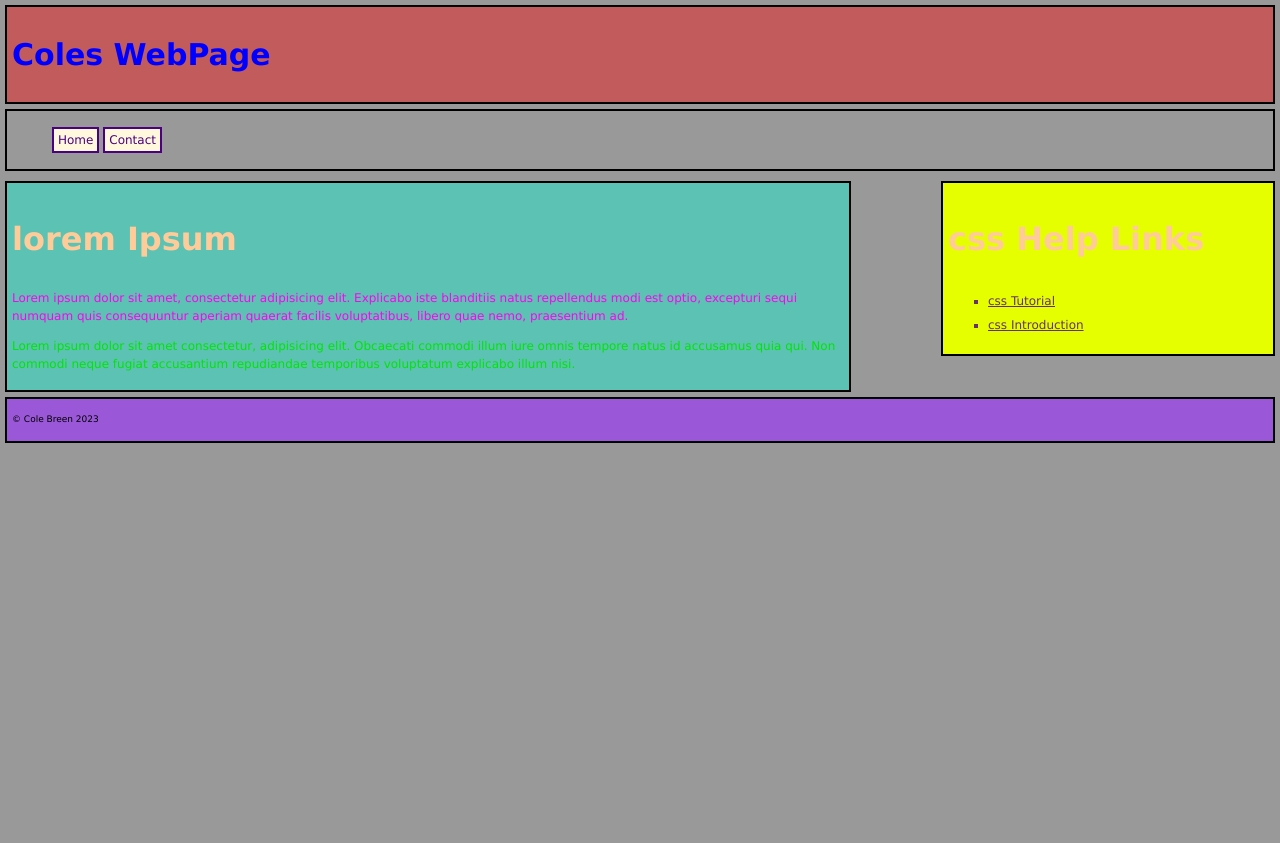
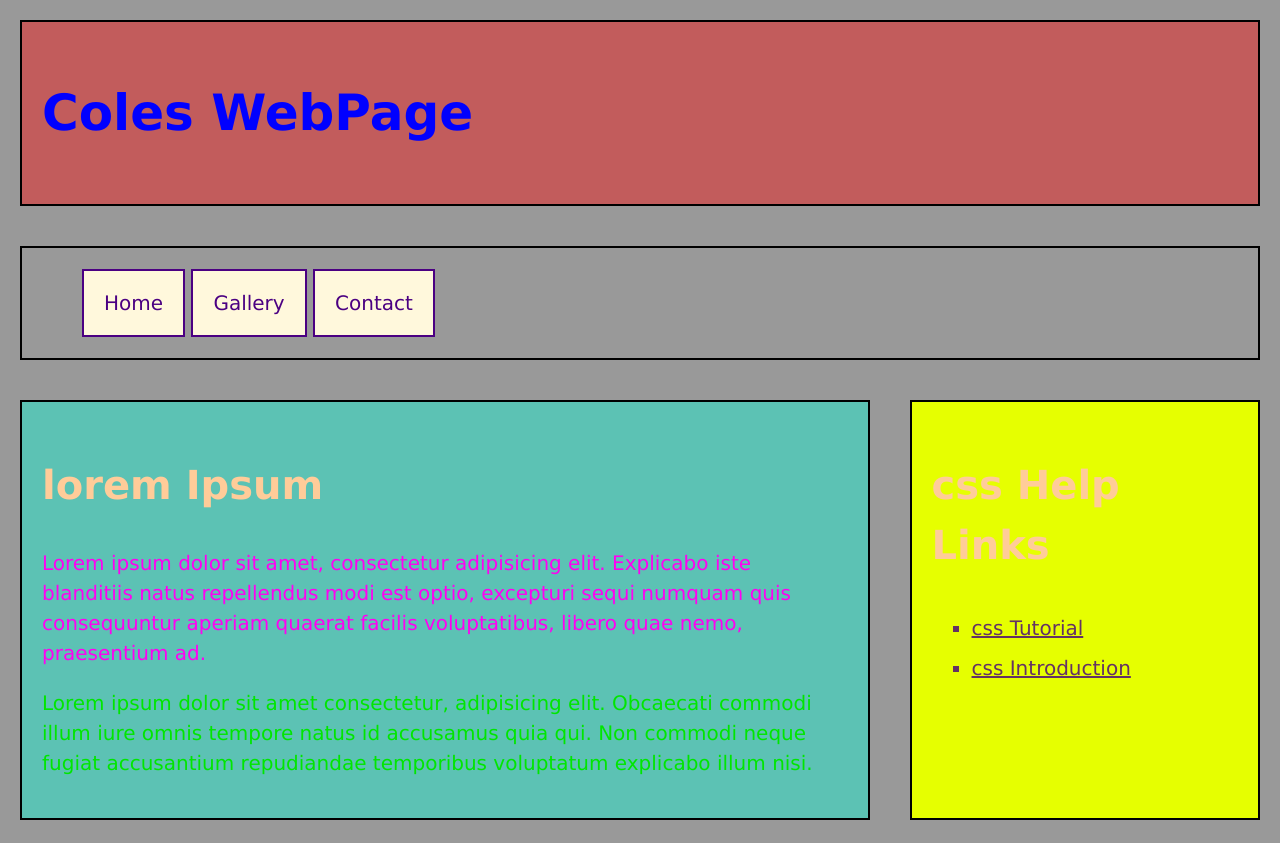
Before and after one commit to ColeBreen99/ColeBreen99, a plain HTML site: page index.html in a window 1280 px wide. Shown: the top 843 px of the page. Before the commit the page ends 800 px from the top, so only its background shows below. Drawn offline with Linux system fonts and the light colour scheme.

Commit message:
5th commit

```diff
--- a/css/styles.css
+++ b/css/styles.css
@@ -1,16 +1,19 @@
 /* Cole Breen
 * ID: 8939986
 */
-
+html{
+    font : normal normal normal 20px/1.5 Verdana, arial, Helvetica, sans-serif;
+}
 body{
-    font : normal normal normal 12px/1.5 Verdana, arial, Helvetica, sans-serif;
     height : auto;
     width : auto;
-    background-color : hsla(0, 0%, 0%, 0.4)
+    background-color : hsla(0, 0%, 0%, 0.4);
+    display: flex;
+    flex-direction: column;
 }
 h1 {
     color: blue;
-    font-size: 30px;
+    font-size: 2.5rem;
 }
 ul li a {
     list-style-type: square;
@@ -23,6 +26,10 @@ h2{
 }
 header{
     background-color: hsla(0, 100%, 50%, 0.4);
+    flex: 1 10%;
+}
+nav{
+    flex: 1 5%;
 }
 nav ul li{
     display: inline;
@@ -33,24 +40,42 @@ nav ul li a{
     color: indigo;
     background-color: cornsilk;
     text-decoration: none;
-    padding: 4px;
+    padding: 1em;
 }
 nav ul li a:hover{
     border: 2px solid cornsilk;
     color: cornsilk;
     background-color: indigo;
 }
+section{
+    display: flex;
+    flex-direction: row;
+    flex: 4 8%;
+    flex-wrap: nowrap;
+    align-items: stretch;
+    justify-content: space-between;
+}
 main{
-    float : left;
-    width : 65vw;
+    flex: 2 1 70%;
     background-color: hsla(172, 100%, 50%, 0.4);
-    height : auto;
+}
+#gallery{
+    display: grid;
+    grid-template-columns: 1fr 1fr;
+    grid-template-rows: 1fr 1fr;
+}
+figure{
+    border: 2px solid black;
+}
+img{
+    width: 80%;
+    height: 80%;
 }
 aside ul{
     list-style-type: square;
 }
 aside li, a{
-    line-height: 1.5rem;
+    line-height: 2rem;
     color : rgba(100, 50, 100, 100%)
 }
 aside a{
@@ -60,19 +85,16 @@ aside a:hover{
     color : #f09
 }
 aside{
-    float : right;
-    width : 25vw;
+    flex: 1 2 30%;
     background-color: hsl(66, 100%, 50%);
-    height : auto;
 }
-
 footer{
-    clear : both;
+    flex: 1 5%;
     background-color: hsla(271, 65%, 60%, 0.979);
 }
 .structural{
-        margin : 5px;
-        padding : 5px;
+        margin : 1rem;
+        padding : 1rem;
         border: 2px solid black;
 
 }
@@ -110,3 +132,17 @@ fieldset{
 footer p{
     font-size : .75em;
 }
+@media (max-width: 1200px){
+    html{
+        font-size: 15px;
+    }
+}
+@media (max-width: 600px){
+    #gallery{
+        grid-template-columns: 1fr;
+        grid-template-rows: 1fr;
+    }
+    html{
+        font-size: 10px;
+    }
+}
--- a/index.html
+++ b/index.html
@@ -19,10 +19,12 @@
         <nav class="structural">
                 <ul>
                     <li><a href="index.html">Home</a></li>
+                    <li><a href="gallery.html">Gallery</a></li>
                     <li><a href="contact.html">Contact</a></li>
                 </ul>
 
         </nav>
+        <section>
             <main class="structural">
 
                 <h2>lorem Ipsum</h2>
@@ -52,6 +54,8 @@
                 </ul>
 
             </aside>
+        </section>
+
         <footer class="structural">
             <p>
                 &copy; Cole Breen 2023
```
Also changed, not shown: contact.html (+3 -0 lines), gallery.html (added, +70 -0 lines), images/css.jpg (added), images/git-github.png (added), images/html.png (added), images/vscode_background.jpg (added). Lines whose indentation alone changed are shown as unchanged.
